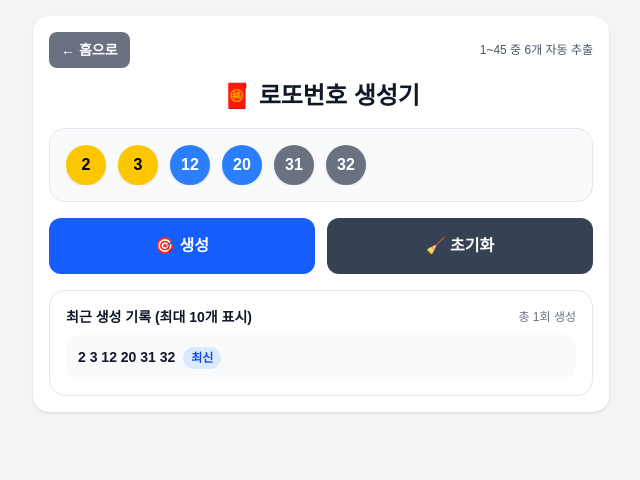
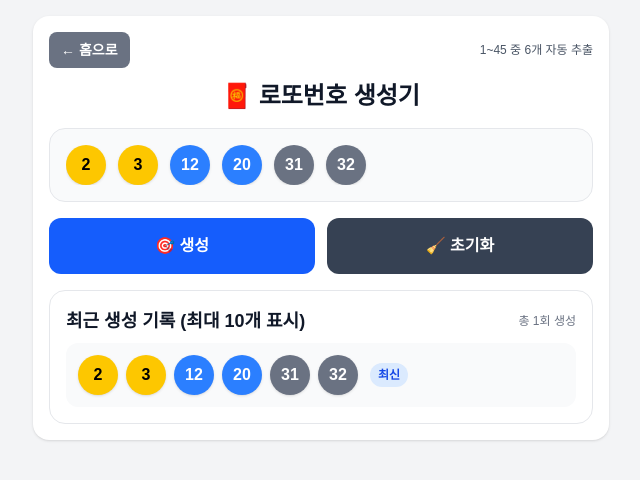
Before and after one commit to btollotus/cal-test-01, a Next.js app: page /lotto in a window 1280 px wide. Both pictures are taken after a click on the button "🎯 생성". Shown: the top 480 px of the page, without its empty margins (319-959 px from the left). Built offline with nearby package versions, Linux system fonts and the light colour scheme.

Commit message:
fix: lotto api route without jsx

```diff
--- a/app/lotto/page.tsx
+++ b/app/lotto/page.tsx
@@ -12,8 +12,20 @@ export default function LottoPage() {
     return 'bg-green-500 text-white';
   };
 
+  // ✅ 공(볼) UI를 하나로 통일: 위/아래 모두 이걸 씀
+  const Ball = ({ n }: { n: number }) => (
+    <div
+      className={[
+        // ✅ 기존 “생성된 번호” 공과 동일 크기/동일 글자 크기
+        'grid h-10 w-10 place-items-center rounded-full text-base font-extrabold shadow',
+        getBallColor(n),
+      ].join(' ')}
+    >
+      {n}
+    </div>
+  );
+
   const [history, setHistory] = useState<number[][]>([]);
-
   const current = history[0] ?? null;
 
   const generate = () => {
@@ -23,7 +35,7 @@ export default function LottoPage() {
 
     setHistory((prev) => {
       const next = [nums, ...prev];
-      return next.slice(0, 10); // 최근 10개만 보관(원하면 변경)
+      return next.slice(0, 10); // 최근 10개만 보관
     });
   };
 
@@ -58,16 +70,7 @@ export default function LottoPage() {
             <div className="overflow-x-auto">
               <div className="inline-flex min-w-max items-center justify-center gap-3 whitespace-nowrap">
                 {current.map((n) => (
-                 <div
-                 key={n}
-                 className={[
-                   'grid h-10 w-10 place-items-center rounded-full text-base font-extrabold shadow',
-                   getBallColor(n),
-                 ].join(' ')}
-               >
-                 {n}
-               </div>
-
+                  <Ball key={n} n={n} />
                 ))}
               </div>
             </div>
@@ -97,7 +100,7 @@ export default function LottoPage() {
         {/* 최근 기록 */}
         <div className="rounded-2xl border border-gray-200 p-4 dark:border-gray-700">
           <div className="mb-2 flex items-center justify-between">
-            <div className="text-sm font-bold text-gray-900 dark:text-gray-100">
+            <div className="text-lg font-bold text-gray-900 dark:text-gray-100">
               최근 생성 기록 (최대 10개 표시)
             </div>
             <div className="text-xs text-gray-500 dark:text-gray-400">
@@ -114,14 +117,20 @@ export default function LottoPage() {
               {history.map((nums, idx) => (
                 <div
                   key={idx}
-                  className="rounded-xl bg-gray-50 px-3 py-3 text-sm font-semibold text-gray-900 dark:bg-gray-900/40 dark:text-gray-100"
+                  className="rounded-xl bg-gray-50 px-3 py-3 dark:bg-gray-900/40"
                 >
-                  {nums.join('  ')}
-                  {idx === 0 && (
-                    <span className="ml-2 rounded-full bg-blue-100 px-2 py-1 text-xs font-bold text-blue-700 dark:bg-blue-900/40 dark:text-blue-200">
-                      최신
-                    </span>
-                  )}
+                  {/* ✅ 최근기록도 공 6개로 표시 (현재번호와 동일 크기/스타일) */}
+                  <div className="flex flex-wrap items-center gap-2">
+                    {nums.map((n) => (
+                      <Ball key={`${idx}-${n}`} n={n} />
+                    ))}
+
+                    {idx === 0 && (
+                      <span className="ml-1 rounded-full bg-blue-100 px-2 py-1 text-xs font-bold text-blue-700 dark:bg-blue-900/40 dark:text-blue-200">
+                        최신
+                      </span>
+                    )}
+                  </div>
                 </div>
               ))}
             </div>
```
